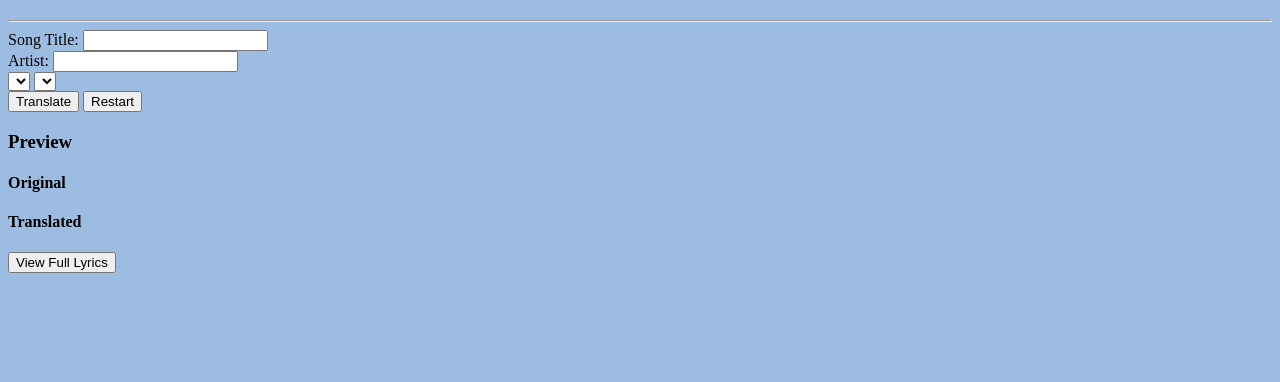
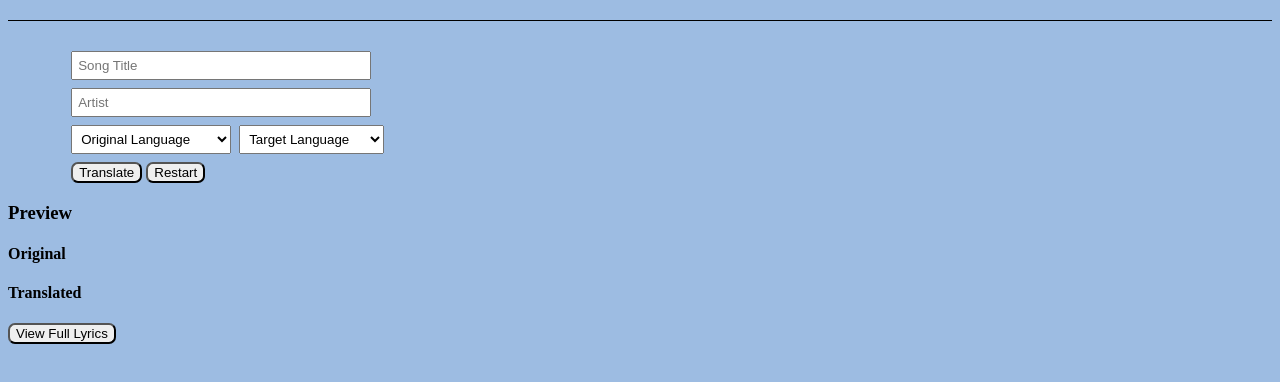
Before and after one commit to ShellyParraZ/inst377-sparra-lyricstranslator, a plain HTML site: page frontend/home_page.html in a window 1280 px wide. Shown: the part 76-458 px from the top of the page. Drawn offline with Linux system fonts and the light colour scheme.

Commit message:
Styled the hr because it was creating a white border, which I didn't like. Replaced labels in song form section with placeholders. Added option for buttons style. Added style for the form and buttons.

```diff
--- a/frontend/home_page.html
+++ b/frontend/home_page.html
@@ -15,19 +15,24 @@
   <body style="background-color: rgb(157, 188, 226)">
     <!--Line Separator-->
     <hr />
+    <br />
     <!--Song Details Section-->
     <form id="songForm">
-      <label for="song_title">Song Title:</label>
-      <input type="text" id="song_title" required />
+      <input type="text" id="song_title" placeholder="Song Title" required />
       <br />
-      <label for="artist">Artist:</label>
-      <input type="text" id="artist" required />
+      <input type="text" id="artist" placeholder="Artist" required />
       <br />
-      <select id="original_language" name="original_language" required></select>
-      <select id="target_language" name="target_language" required></select>
+      <select id="original_language" name="original_language" required>
+        <option value="" disabled selected>Original Language</option>
+      </select>
+      <select id="target_language" name="target_language" required>
+        <option value="" disabled selected>Target Language</option>
+      </select>
       <br />
-      <button id="translateButton" type="submit">Translate</button>
-      <button id="restartButton" type="submit">Restart</button>
+      <div class="buttons">
+        <button id="translateButton" type="submit">Translate</button>
+        <button id="restartButton" type="submit">Restart</button>
+      </div>
     </form>
     <!--Lyrics Preview Section-->
     <h3>Preview</h3>
--- a/frontend/style.css
+++ b/frontend/style.css
@@ -17,3 +17,40 @@
   font-weight: 500;
   text-decoration: none;
 }
+
+hr {
+  border: none;
+  height: 1px;
+  background-color: #000000;
+}
+
+#song_title,
+#artist {
+  width: 300;
+  margin: 4;
+  margin-left: 5%;
+  padding: 5px 5px;
+}
+
+#original_language {
+  width: 160;
+  margin: 4;
+  margin-left: 5%;
+  padding: 5px 5px;
+}
+
+#target_language {
+  width: 145;
+  padding: 5px 5px;
+}
+
+.buttons {
+  margin: 4;
+  margin-left: 5%;
+}
+
+#fullLyricsButton,
+#translateButton,
+#restartButton {
+  border-radius: 7px;
+}
```
